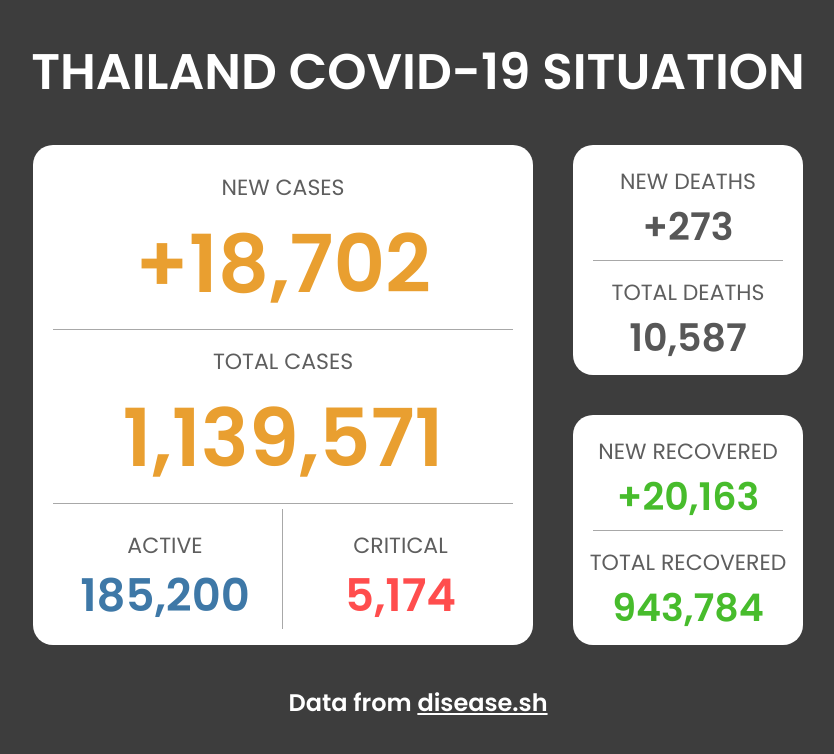
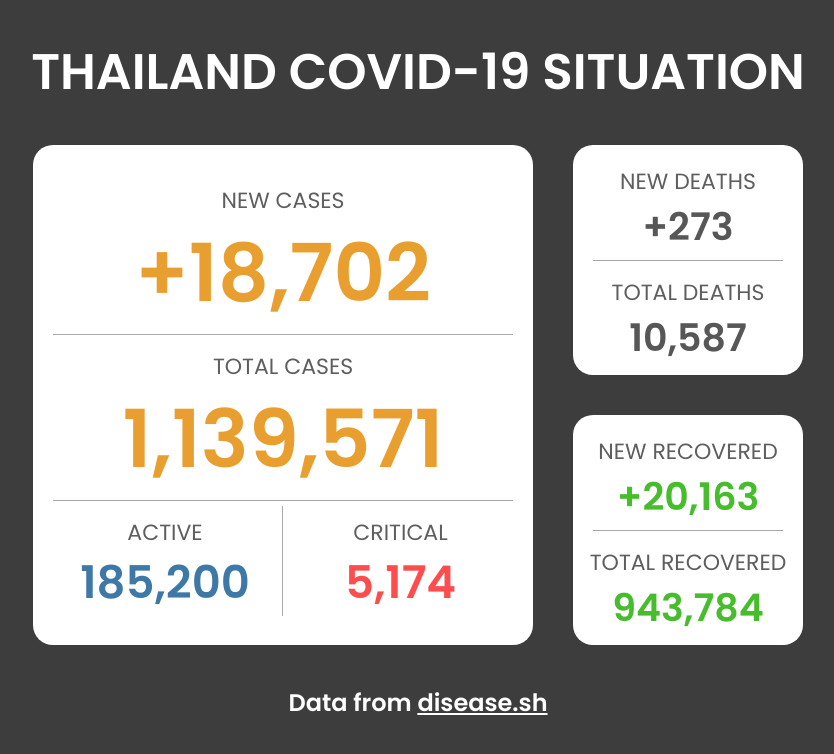
Before and after one commit to tithanayut/thinc-workshop-1, a plain HTML site: page index.html in a window 1280 px wide. Shown: the whole page, without its empty margins (222-1056 px from the left). Drawn offline with Linux system fonts and the light colour scheme.

Commit message:
style: adjust padding

```diff
--- a/style.css
+++ b/style.css
@@ -37,6 +37,7 @@ p.value-medium {
 p.value-large {
     font-size: 80px;
     font-weight: 600;
+    line-height: 1.4;
 }
 .text-gray {
     color: #575757;
@@ -102,12 +103,10 @@ header h1 {
 }
 .box-row-left {
     width: 50%;
-    padding-top: 10px;
     border-right: 1px solid #a8a8a8;
 }
 .box-row-right {
     width: 50%;
-    padding-top: 10px;
 }
 .box-left-line {
     width: 460px;
```
